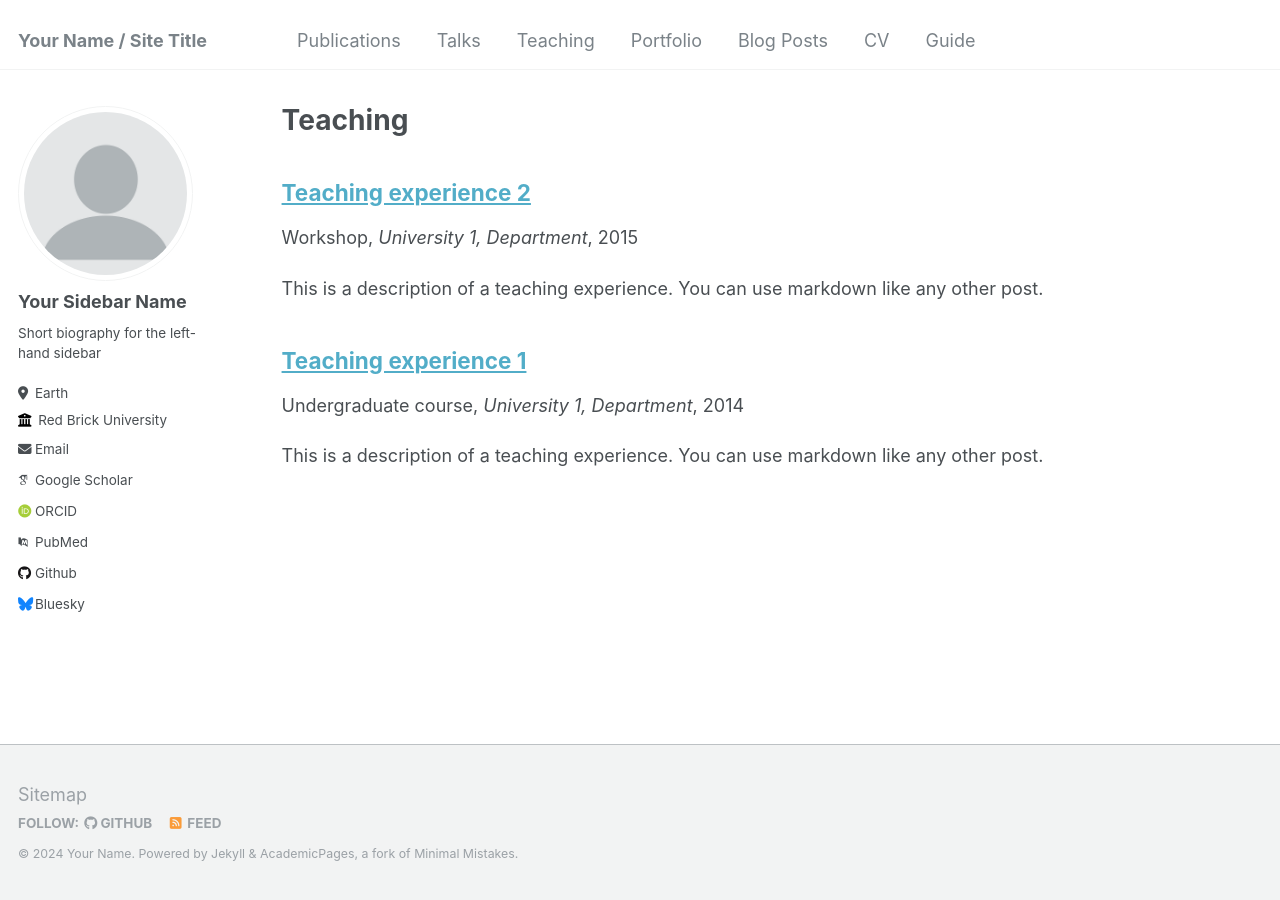
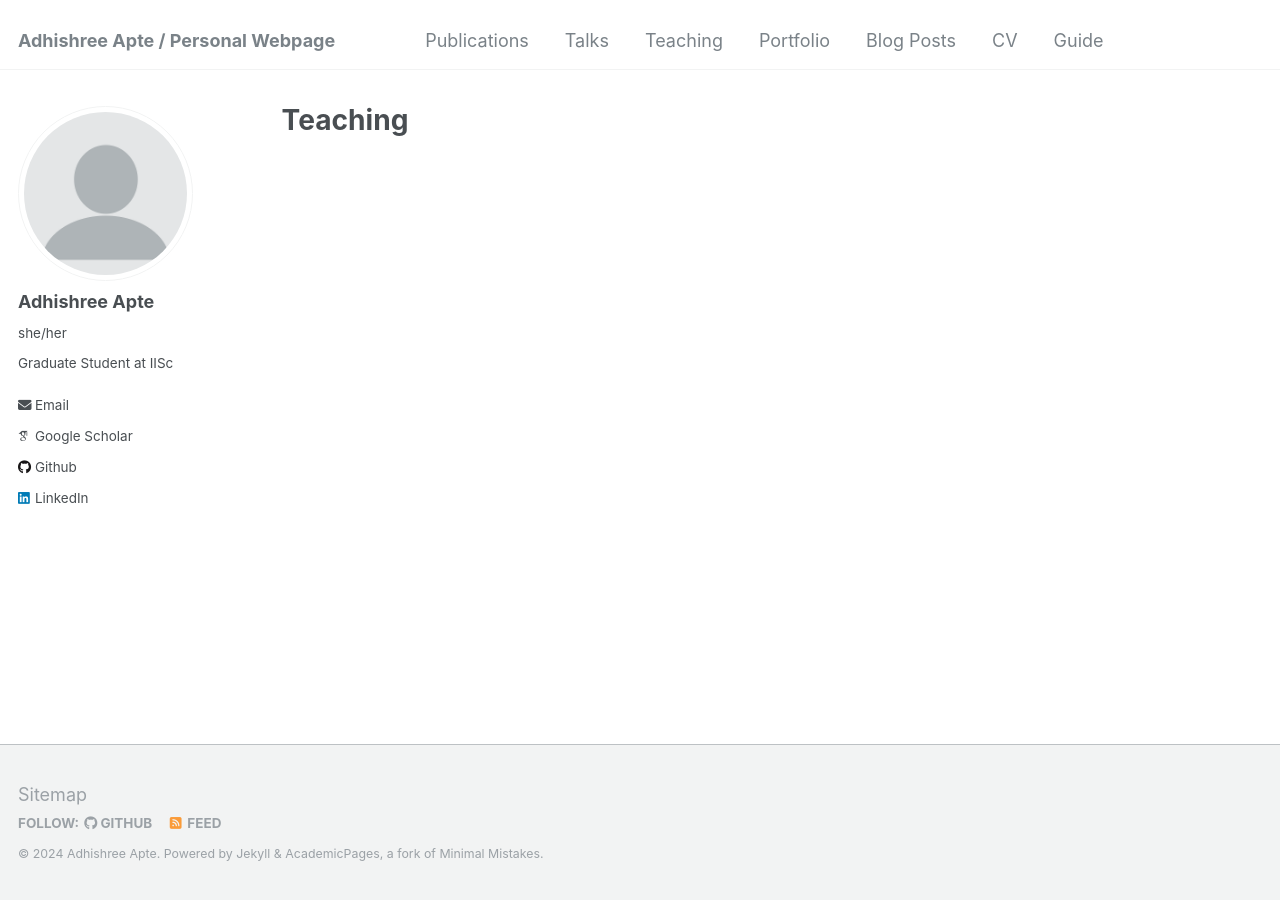
Before and after one commit to adhishreeapte/adhishreeapte.github.io, a Jekyll site: the page built from _pages/teaching.html, in a window 1280 px wide. Built offline with Jekyll 4.4.1, drawn with Linux system fonts in a browser that asks for light colours; some web fonts are replaced.

Commit message:
Update _config.yml

```diff
--- a/_config.yml
+++ b/_config.yml
@@ -8,13 +8,13 @@
 
 # Basic Site Settings
 locale                   : "en-US"
-title                    : "Your Name / Site Title"
+title                    : "Adhishree Apte / Personal Webpage"
 title_separator          : "-"
-name                     : &name "Your Name"
+name                     : &name "Adhishree Apte"
 description              : &description "personal description"
-url                      : https://academicpages.github.io # the base hostname & protocol for your site e.g. "https://mmistakes.github.io"
+url                      : https://adhishreeapte.github.io # the base hostname & protocol for your site e.g. "https://mmistakes.github.io"
 baseurl                  : "" # the subpath of your site, e.g. "/blog"
-repository               : "academicpages/academicpages.github.io"
+repository               : "adhishreeapte/adhishreeapte.github.io"
 
 # Site Author - The following control what appear as part of the author content on the side bar.
 #               If a field is blank the icon and link will not appear, otherwise it will be shown.
@@ -22,33 +22,30 @@ repository               : "academicpages/academicpages.github.io"
 author:
   # Biographic information
   avatar           : "profile.png"
-  name             : "Your Sidebar Name"
-  pronouns         : # example: "she/her"
-  bio              : "Short biography for the left-hand sidebar"
-  location         : "Earth"
-  employer         : "Red Brick University"
-  uri              : # URL
-  email            : "none@example.org"
+  name             : "Adhishree Apte"
+  pronouns         : "she/her"
+  bio              : "Graduate Student at IISc"
+  email            : "apteadhishree@gmail.com"
 
   # Academic websites
   arxiv            : # URL - Update with the correct link to your profile
-  googlescholar    : "https://scholar.google.com/citations?user=PS_CX0AAAAAJ"
+  googlescholar    : "https://scholar.google.com/citations?hl=en&user=sklB8hYAAAAJ"
   impactstory      : # URL
-  orcid            : "http://orcid.org/yourorcidurl"
+  orcid            : #"http://orcid.org/yourorcidurl"
   semantic         : # URL
-  pubmed           : "https://www.ncbi.nlm.nih.gov/pubmed/?term=john+snow"
+  pubmed           : #"https://www.ncbi.nlm.nih.gov/pubmed/?term=john+snow"
   researchgate     : # URL
 
   # Repositories and software development
   bitbucket        : # Username - Update with your username on the site
   codepen          : # Username
   dribbble         : # Username
-  github           : "academicpages"
+  github           : "adhishreeapte"
   kaggle           : # Username
   stackoverflow    : # User number or user number and name (i.e., use "1" or "1/jeff-atwood")
 
   # Social media
-  bluesky          : "bsky.app" # Replace this with you Bluesky username
+  bluesky          : #"bsky.app" # Replace this with you Bluesky username
   facebook         : # Username
   flickr           : # Username
   foursquare       : # Username
@@ -57,7 +54,7 @@ author:
   keybase          : # Username
   instagram        : # Username
   lastfm           : # Username
-  linkedin         : # Username
+  linkedin         : "adhishree-apte"
   mastodon         : # URL
   medium           : # URL
   pinterest        : # Username
@@ -200,16 +197,10 @@ kramdown:
 
 # Collections
 collections:
-  teaching:
-    output: true
-    permalink: /:collection/:path/
   publications:
     output: true
     permalink: /:collection/:path/
-  portfolio:
-    output: true
-    permalink: /:collection/:path/
-  talks:
+  projects:
     output: true
     permalink: /:collection/:path/
 
@@ -234,15 +225,6 @@ defaults:
     values:
       layout: single
       author_profile: true
-  # _teaching
-  - scope:
-      path: ""
-      type: teaching
-    values:
-      layout: single
-      author_profile: true
-      share: true
-      comments: true
   # _publications
   - scope:
       path: ""
@@ -252,7 +234,7 @@ defaults:
       author_profile: true
       share: true
       comments: true
-  # _portfolio
+  # _projects
   - scope:
       path: ""
       type: portfolio
@@ -261,14 +243,7 @@ defaults:
       author_profile: true
       share: true
       comment: true
-  # _talks
-  - scope:
-      path: ""
-      type: talks
-    values:
-      layout: talk
-      author_profile: true
-      share: true
+
 
 
 # Sass/SCSS
```
